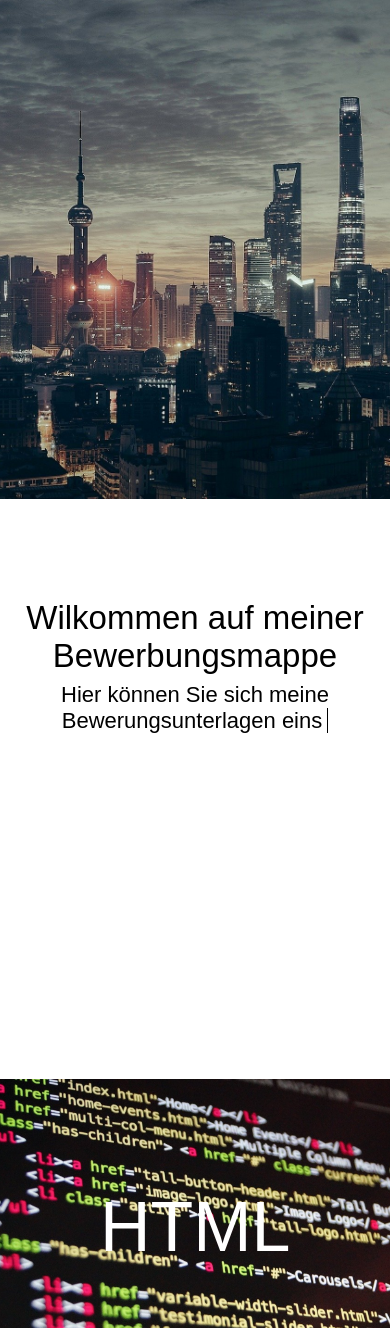
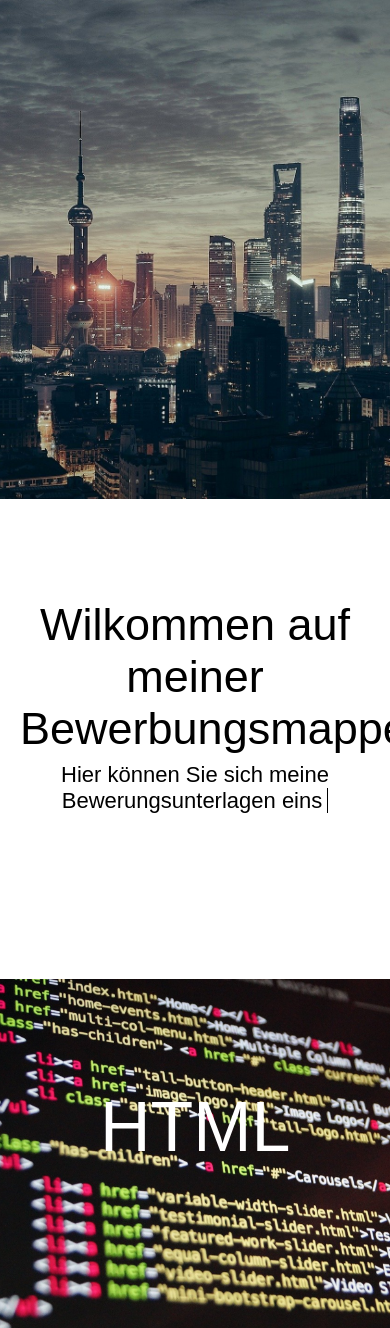
Before and after one commit to AlexandrIampolskiy/portfolio5000, a PHP site: page / in a window 390 px wide; the page is wider, and only the part inside the window is pictured. Shown: the part 361-1689 px from the top of that part. Run offline with PHP 8.4, Linux system fonts and the light colour scheme; the visitor is signed in with stand-in values (Sample User, id 1); some libraries are stand-ins or nearby versions; some web fonts are replaced.

Commit message:
Add files via upload

```diff
--- a/style.css
+++ b/style.css
@@ -802,7 +802,8 @@ hr {
 
     .main-wrapper-text {
         max-width: 350px;
-        font-size: 22px;
+        font-size: 30px;
+        max-height: 480px;
     }
 
     .welcome-autotype {
```
